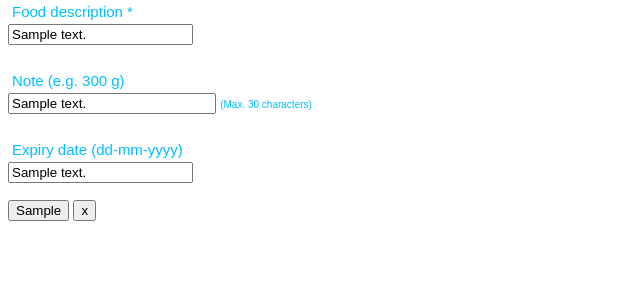
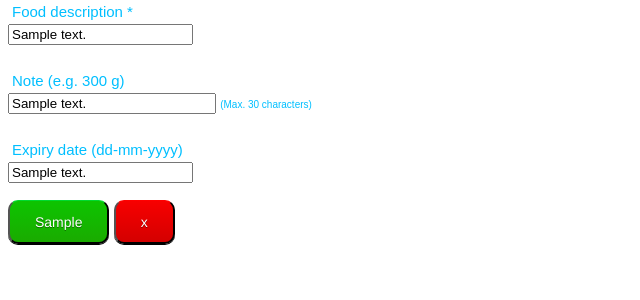
Before and after one commit to kirstine78/freeze-it, a Python web app: template templates/food.html in a window 1280 px wide. Shown: the part 135-435 px from the top of the page, without its empty margins (0-640 px from the left). Run offline with Jinja, Linux system fonts and the light colour scheme; the template is opened without the code that fills it: most values are stand-ins (such as "Sample title", 1, 10 or a date in 2020); some libraries are stand-ins or nearby versions.

Commit message:
Made buttons nicer...

```diff
--- a/templates/food.html
+++ b/templates/food.html
@@ -38,6 +38,62 @@
 			margin:10px 5px 4px 4px;
 			color:#00BFFF;
 			}
+
+			.button {
+   border-top: 1px solid #00d92f;
+   background: #1aab00;
+   background: -webkit-gradient(linear, left top, left bottom, from(#0dc400), to(#1aab00));
+   background: -webkit-linear-gradient(top, #0dc400, #1aab00);
+   background: -moz-linear-gradient(top, #0dc400, #1aab00);
+   background: -ms-linear-gradient(top, #0dc400, #1aab00);
+   background: -o-linear-gradient(top, #0dc400, #1aab00);
+   padding: 12.5px 25px;
+   -webkit-border-radius: 10px;
+   -moz-border-radius: 10px;
+   border-radius: 10px;
+   -webkit-box-shadow: rgba(0,0,0,1) 0 1px 0;
+   -moz-box-shadow: rgba(0,0,0,1) 0 1px 0;
+   box-shadow: rgba(0,0,0,1) 0 1px 0;
+   text-shadow: rgba(0,0,0,.4) 0 1px 0;
+   color: white;
+   font-size: 14px;
+   font-family: Helvetica, Arial, Sans-Serif;
+   text-decoration: none;
+   vertical-align: middle;
+   }
+.button:hover {
+   border-top-color: #1dc400;
+   background: #1dc400;
+   color: #ffffff;
+   }
+
+  .button_red {
+   border-top: 1px solid #ff0000;
+   background: #d40000;
+   background: -webkit-gradient(linear, left top, left bottom, from(#f70000), to(#d40000));
+   background: -webkit-linear-gradient(top, #f70000, #d40000);
+   background: -moz-linear-gradient(top, #f70000, #d40000);
+   background: -ms-linear-gradient(top, #f70000, #d40000);
+   background: -o-linear-gradient(top, #f70000, #d40000);
+   padding: 12.5px 25px;
+   -webkit-border-radius: 10px;
+   -moz-border-radius: 10px;
+   border-radius: 10px;
+   -webkit-box-shadow: rgba(0,0,0,1) 0 1px 0;
+   -moz-box-shadow: rgba(0,0,0,1) 0 1px 0;
+   box-shadow: rgba(0,0,0,1) 0 1px 0;
+   text-shadow: rgba(0,0,0,.4) 0 1px 0;
+   color: white;
+   font-size: 14px;
+   font-family: Helvetica, Arial, Sans-Serif;
+   text-decoration: none;
+   vertical-align: middle;
+   }
+.button_red:hover {
+   border-top-color: #f20000;
+   background: #f20000;
+   color: #ffffff;
+   }
 
 		</style>
 
@@ -108,9 +164,9 @@
 			<br>
 			<br>
 
-			<input type="submit" value="{{change_button}}">
+			<input class="button" type="submit" value="{{change_button}}">
 
-			<input type="button" value="{{passive_button}}" onclick="location.href='/'">
+			<input class="button_red" type="button" value="{{passive_button}}" onclick="location.href='/'">
 
 			<input type="hidden" name="item_ID" value={{item_id}}></input>
 
```
Also changed, not shown: templates/frontpage.html (+33 -1 lines).
